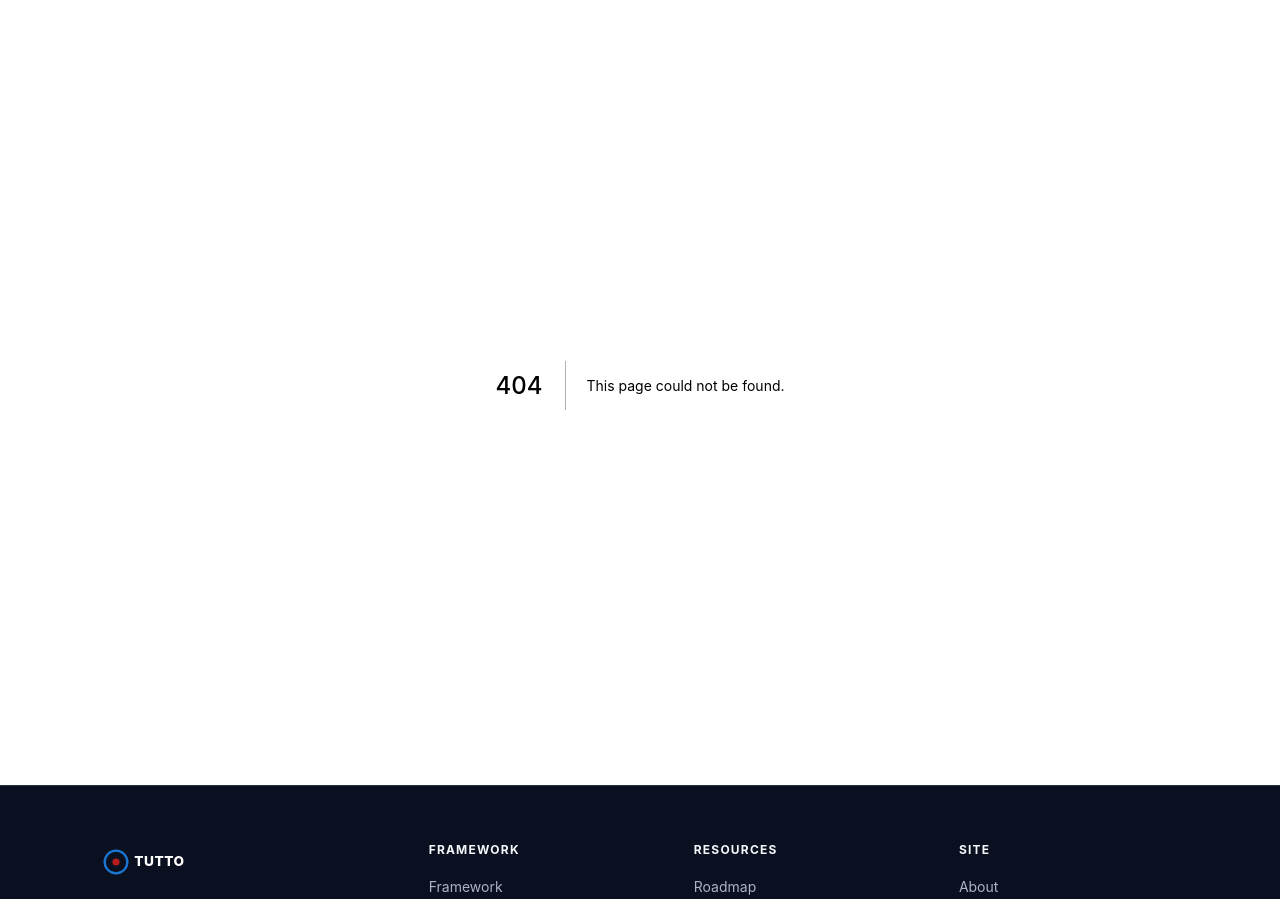
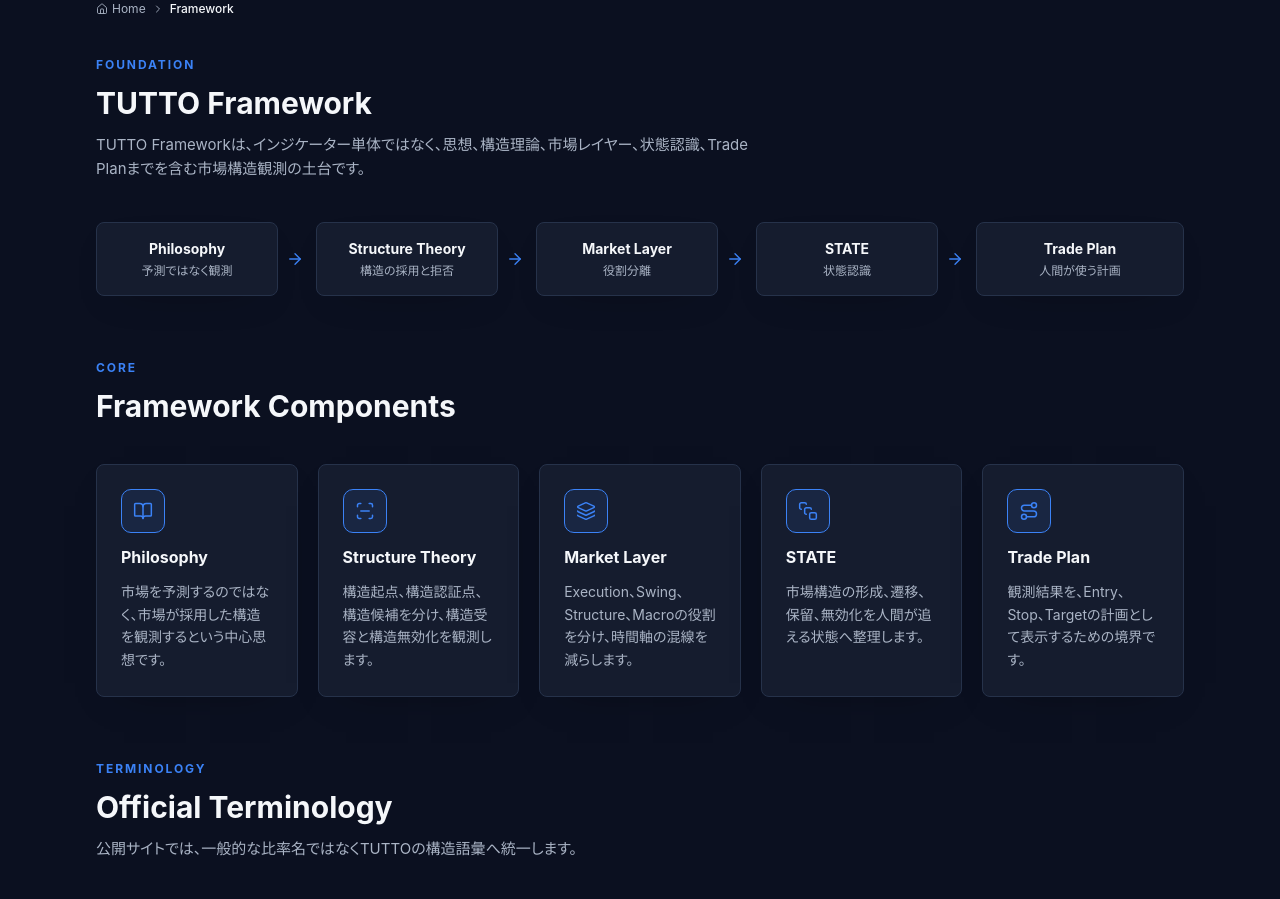
Before and after one commit to richfulllife923-ux/fx-education-site, a Next.js app: page /framework in a window 1280 px wide. Before the commit this address had no page. Shown: the part 80-979 px from the top of the page. Built offline with nearby package versions, Linux system fonts and the light colour scheme.

Commit message:
feat: restore framework foundation pages

```diff
--- /dev/null
+++ b/app/framework/page.tsx
@@ -0,0 +1,95 @@
+import { BookOpen, Layers3, Route, ScanLine, SquareStack } from "lucide-react";
+import Breadcrumb from "@/components/Breadcrumb";
+import { FlowChart, PrincipleCard } from "@/components/Diagram";
+import SectionHeading from "@/components/SectionHeading";
+import { buildMetadata } from "@/lib/seo";
+
+export const metadata = buildMetadata({
+  title: "TUTTO Framework",
+  description: "TUTTO Frameworkの基礎、Philosophy、Structure Theory、Market Layer、STATE、Trade Planを整理します。",
+  path: "/framework",
+});
+
+const FOUNDATION = [
+  {
+    icon: BookOpen,
+    title: "Philosophy",
+    description: "市場を予測するのではなく、市場が採用した構造を観測するという中心思想です。",
+  },
+  {
+    icon: ScanLine,
+    title: "Structure Theory",
+    description: "構造起点、構造認証点、構造候補を分け、構造受容と構造無効化を観測します。",
+  },
+  {
+    icon: Layers3,
+    title: "Market Layer",
+    description: "Execution、Swing、Structure、Macroの役割を分け、時間軸の混線を減らします。",
+  },
+  {
+    icon: SquareStack,
+    title: "STATE",
+    description: "市場構造の形成、遷移、保留、無効化を人間が追える状態へ整理します。",
+  },
+  {
+    icon: Route,
+    title: "Trade Plan",
+    description: "観測結果を、Entry、Stop、Targetの計画として表示するための境界です。",
+  },
+];
+
+const TERMS = [
+  "構造",
+  "構造起点",
+  "構造認証点",
+  "構造候補",
+  "構造受容",
+  "構造認証",
+  "構造拡張",
+  "構造遷移",
+  "構造無効化",
+];
+
+export default function FrameworkPage() {
+  return (
+    <div className="pb-24">
+      <Breadcrumb items={[{ name: "Framework", path: "/framework" }]} />
+      <section className="container-page pt-6">
+        <SectionHeading
+          eyebrow="Foundation"
+          title="TUTTO Framework"
+          description="TUTTO Frameworkは、インジケーター単体ではなく、思想、構造理論、市場レイヤー、状態認識、Trade Planまでを含む市場構造観測の土台です。"
+        />
+        <FlowChart
+          steps={[
+            { label: "Philosophy", note: "予測ではなく観測" },
+            { label: "Structure Theory", note: "構造の採用と拒否" },
+            { label: "Market Layer", note: "役割分離" },
+            { label: "STATE", note: "状態認識" },
+            { label: "Trade Plan", note: "人間が使う計画" },
+          ]}
+        />
+      </section>
+
+      <section className="container-page mt-16">
+        <SectionHeading eyebrow="Core" title="Framework Components" />
+        <div className="grid grid-cols-1 gap-5 md:grid-cols-2 lg:grid-cols-5">
+          {FOUNDATION.map((item) => (
+            <PrincipleCard key={item.title} icon={item.icon} title={item.title} description={item.description} />
+          ))}
+        </div>
+      </section>
+
+      <section className="container-page mt-16">
+        <SectionHeading eyebrow="Terminology" title="Official Terminology" description="公開サイトでは、一般的な比率名ではなくTUTTOの構造語彙へ統一します。" />
+        <div className="grid grid-cols-2 gap-3 sm:grid-cols-3 lg:grid-cols-5">
+          {TERMS.map((term) => (
+            <div key={term} className="card px-4 py-3 text-sm font-semibold text-text-primary">
+              {term}
+            </div>
+          ))}
+        </div>
+      </section>
+    </div>
+  );
+}
--- /dev/null
+++ b/app/indicator/page.tsx
@@ -0,0 +1,28 @@
+import Breadcrumb from "@/components/Breadcrumb";
+import { Callout } from "@/components/Diagram";
+import SectionHeading from "@/components/SectionHeading";
+import { buildMetadata } from "@/lib/seo";
+
+export const metadata = buildMetadata({
+  title: "Indicator",
+  description: "TUTTO Indicatorの公開準備ページです。",
+  path: "/indicator",
+});
+
+export default function IndicatorPage() {
+  return (
+    <div className="pb-24">
+      <Breadcrumb items={[{ name: "Indicator", path: "/indicator" }]} />
+      <section className="container-page pt-6">
+        <SectionHeading
+          eyebrow="Coming Soon"
+          title="TUTTO Indicator"
+          description="TUTTO Indicatorは、TUTTO FrameworkをMT5上で可視化するために開発中です。"
+        />
+        <Callout tone="primary" title="公開準備中">
+          まだ購入ボタンや配布導線は追加しません。検証、ドキュメント、公開準備が整った段階で案内します。
+        </Callout>
+      </section>
+    </div>
+  );
+}
--- /dev/null
+++ b/app/research/page.tsx
@@ -0,0 +1,49 @@
+import { FileSearch, Microscope, NotebookText } from "lucide-react";
+import Breadcrumb from "@/components/Breadcrumb";
+import { PrincipleCard } from "@/components/Diagram";
+import SectionHeading from "@/components/SectionHeading";
+import { buildMetadata } from "@/lib/seo";
+
+export const metadata = buildMetadata({
+  title: "Research",
+  description: "TUTTO Frameworkの市場分析とケーススタディの入口ページです。",
+  path: "/research",
+});
+
+const AREAS = [
+  {
+    icon: FileSearch,
+    title: "Market Analysis",
+    description: "公開可能な範囲で、市場構造がどう観測されたかを整理します。",
+  },
+  {
+    icon: NotebookText,
+    title: "Case Study",
+    description: "実例を使い、構造受容、構造遷移、構造無効化の見方を学べる形式にします。",
+  },
+  {
+    icon: Microscope,
+    title: "Observation Notes",
+    description: "検証前の断定ではなく、観測メモとして積み上げます。",
+  },
+];
+
+export default function ResearchPage() {
+  return (
+    <div className="pb-24">
+      <Breadcrumb items={[{ name: "Research", path: "/research" }]} />
+      <section className="container-page pt-6">
+        <SectionHeading
+          eyebrow="Research"
+          title="市場分析・ケーススタディ"
+          description="Researchは、TUTTO Frameworkを使って市場構造を読むための入口です。内部条件は公開せず、公開可能な観測結果と考え方だけを整理します。"
+        />
+      </section>
+      <section className="container-page mt-12 grid grid-cols-1 gap-5 md:grid-cols-3">
+        {AREAS.map((area) => (
+          <PrincipleCard key={area.title} icon={area.icon} title={area.title} description={area.description} />
+        ))}
+      </section>
+    </div>
+  );
+}
--- /dev/null
+++ b/app/roadmap/page.tsx
@@ -0,0 +1,36 @@
+import Breadcrumb from "@/components/Breadcrumb";
+import SectionHeading from "@/components/SectionHeading";
+import { buildMetadata } from "@/lib/seo";
+
+export const metadata = buildMetadata({
+  title: "Roadmap",
+  description: "TUTTO FrameworkとIndicatorの公開開発状況をまとめます。",
+  path: "/roadmap",
+});
+
+const ITEMS = [
+  { label: "Brand Foundation", state: "Completed", text: "TUTTO Frameworkのブランド、色、用語、公開表現を整理。" },
+  { label: "Framework Foundation", state: "In progress", text: "Philosophy、Structure Theory、Market Layer、STATE、Trade Planの入口を整備。" },
+  { label: "Indicator", state: "In development", text: "MT5上で市場構造を可視化するIndicatorを段階的に構築中。" },
+  { label: "Research", state: "Preparing", text: "市場分析とケーススタディの公開フォーマットを準備中。" },
+];
+
+export default function RoadmapPage() {
+  return (
+    <div className="pb-24">
+      <Breadcrumb items={[{ name: "Roadmap", path: "/roadmap" }]} />
+      <section className="container-page pt-6">
+        <SectionHeading eyebrow="Roadmap" title="開発状況" description="TUTTO Frameworkの現在地を、公開可能な範囲で整理します。" />
+      </section>
+      <section className="container-page mt-12 space-y-4">
+        {ITEMS.map((item) => (
+          <div key={item.label} className="card grid gap-3 p-5 sm:grid-cols-[180px_160px_1fr] sm:items-center">
+            <p className="font-display font-bold text-text-primary">{item.label}</p>
+            <span className="badge w-fit">{item.state}</span>
+            <p className="text-sm leading-7 text-text-secondary">{item.text}</p>
+          </div>
+        ))}
+      </section>
+    </div>
+  );
+}
--- a/app/sitemap.ts
+++ b/app/sitemap.ts
@@ -6,6 +6,10 @@ export const dynamic = "force-static";
 
 const STATIC_PATHS = [
   "",
+  "/framework",
+  "/research",
+  "/indicator",
+  "/roadmap",
   "/fund-management",
   "/tutto-theory",
   "/fx-basics",
```
